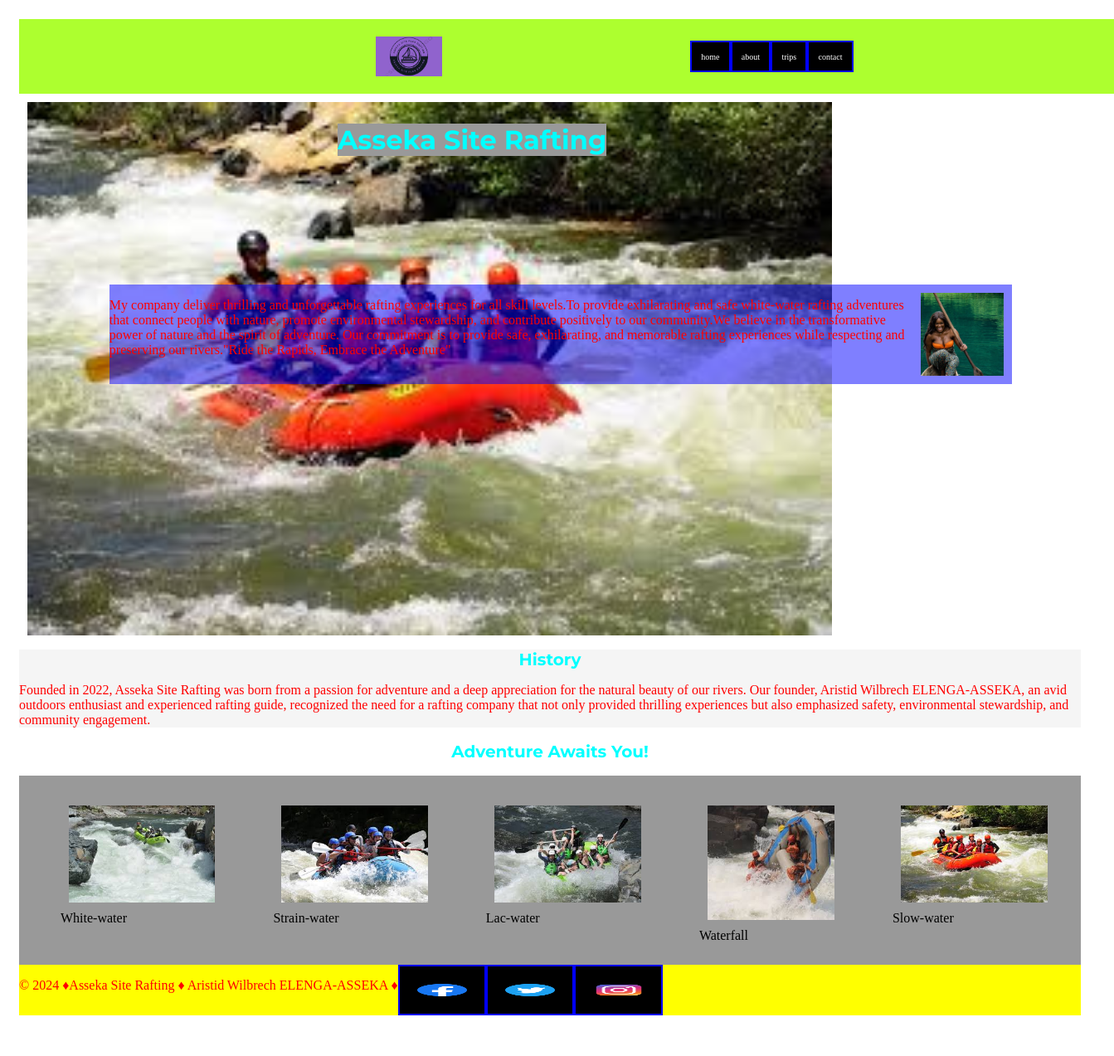
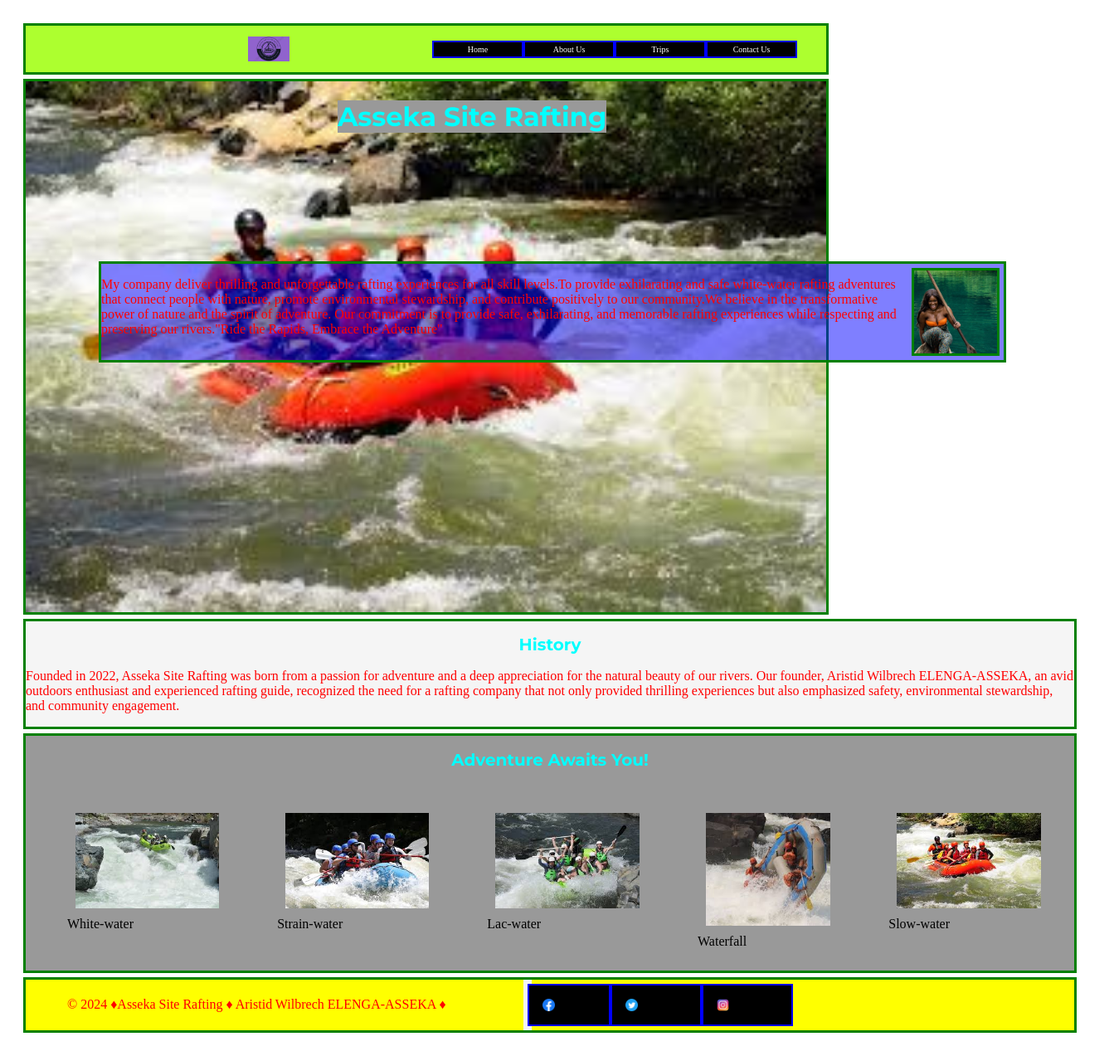
Before and after one commit to ELENGA-ASSEKA/wdd130, a plain HTML site: page wwr/about.html in a window 1280 px wide. Shown: the whole page at 83% size, 1343 px wide, since content can reach past the window. Before the commit the page ends 1247 px from the top, so only its background shows below. Drawn offline with Linux system fonts and the light colour scheme.

Commit message:
added changes

```diff
--- a/wwr/about.html
+++ b/wwr/about.html
@@ -10,22 +10,22 @@
     </head>
     <body>
             <header class="logo">
-                <img src="images/logo_trial.png" alt="Logo image">
+                <img src="images/logo_trial.png" alt="Logo-image">
                 <nav class="grid-container">
-                    <a href="index.html">home</a>
-                    <a href="about.html">about</a>
-                    <a href="trips.html">trips</a>
-                    <a href="contact.html">contact</a>
+                    <a href="index.html"> Home </a>
+                    <a href="about.html"> About Us </a>
+                    <a href="trips.html"> Trips </a>
+                    <a href="contact.html"> Contact Us </a>
                 </nav>
             </header>
             <main>
                 <div class="hero">
-                    <img src="images/images.jpeg" alt="heros image">
+                    <img src="images/images.jpeg" alt="heros-image">
                     <h1>Asseka Site Rafting</h1>
 
                     <article>
 
-                        <img src="images/caption.jpg" alt="client image">
+                        <img src="images/caption.jpg" alt="client-image">
                         <p>My company deliver thrilling and unforgettable rafting experiences for all skill levels.To provide exhilarating and safe white-water rafting adventures that connect people with nature, promote environmental stewardship, and contribute positively to our community.We believe in the transformative power of nature and the spirit of adventure. Our commitment is to provide safe, exhilarating, and memorable rafting experiences while respecting and preserving our rivers."Ride the Rapids, Embrace the Adventure"</p>
 
                     </article>
@@ -34,25 +34,26 @@
                         <h2>History</h2>
                         <p>Founded in 2022, Asseka Site Rafting was born from a passion for adventure and a deep appreciation for the natural beauty of our rivers. Our founder, Aristid Wilbrech ELENGA-ASSEKA, an avid outdoors enthusiast and experienced rafting guide, recognized the need for a rafting company that not only provided thrilling experiences but also emphasized safety, environmental stewardship, and community engagement.</p>
                     </section>
+                    <div class="advent">
                     <h2>Adventure Awaits You!</h2>
                     <section class="adventure">
 
                         <figure>
-                            <img src="images/images (1).jpeg" alt="">
+                            <img src="images/images-a.jpeg" alt="">
                             <figcaption>White-water</figcaption>
                         </figure>
                        <figure>
-                        <img src="images/images (2).jpeg" alt="">
+                        <img src="images/images-b.jpeg" alt="">
                         <figcaption>Strain-water</figcaption>
                        </figure>
 
                         <figure>
-                            <img src="images/images (3).jpeg" alt="">
+                            <img src="images/images-c.jpeg" alt="">
                             <figcaption>Lac-water</figcaption>
                         </figure>
 
                        <figure>
-                        <img src="images/images (4).jpeg" alt="">
+                        <img src="images/images-d.jpeg" alt="">
                         <figcaption>Waterfall</figcaption>
                        </figure>
                         <figure>
@@ -60,18 +61,19 @@
                         <figcaption>Slow-water</figcaption>
                         </figure>
                     </section>
+                </div>
             </main>
             <footer>
                <p>&#169; 2024 &#9830;Asseka Site Rafting &#9830; Aristid Wilbrech ELENGA-ASSEKA &#9830; </p>
                <nav class="sociallinks">
                 <a href="https://facebook.com">
-                  <img src="images/1_Facebook_colored_svg_copy-128.webp" alt="Facebook" width="60px" height="60px">
+                  <img src="images/1_Facebook_colored_svg_copy-128.webp" alt="Facebook">
                 </a>
                 <a href="https://twitter.com">
-                  <img src="images/1_Twitter2_colored_svg-64.webp" alt="Twitter" width="60px" height="60px">
+                  <img src="images/1_Twitter2_colored_svg-64.webp" alt="Twitter">
                 </a>
                 <a href="https://instagram.com">
-                  <img src="images/instagram_icon-instagram_buttoninstegram-64.webp" alt="Instagram" width="60px" height="60px">
+                  <img src="images/instagram_icon-instagram_buttoninstegram-64.webp" alt="Instagram">
                 </a>
               </nav>
             </footer>
--- a/wwr/styles/rafting.css
+++ b/wwr/styles/rafting.css
@@ -16,7 +16,7 @@ h1,h2{
 }
 nav{
     background-color: whitesmoke;
-    font-size: 25px;
+
     display: flex;
     max-width: 0;
 }
@@ -26,28 +26,34 @@ p{
     text-decoration-color: #999;
 }
 body{
-   font-family: var(--nav-link-color);
+
    width: 100%;
    padding: 15px;
 }
 
 nav a:link{
-    display: flex;
-    grid-template-columns: 400px 1fr 1fr 1fr;
+    display: grid;
+    grid-template-columns: 100px 1fr 1fr 1fr;
     color: white;
     text-align: center;
     text-decoration: none;
-    padding: 0.7rem;
+    padding: 3px;
+
 }
 header{
-    display: flex;
-    padding: 20px;
+    display: grid;
+    grid-template-columns: 200px auto;
+
+    margin: 5px;
+    border: 3px solid green;
     justify-content: center;
     background-color: greenyellow;
     position: relative;
-    width: 100%;
+    width: 965px;
     justify-content: space-evenly;
     align-items: center;
+
+
 
 
     }
@@ -60,8 +66,10 @@ div{
 }
 
 .hero img {
+    border: 3px solid green;
+    margin: 5px;
     display: block;
-    width: 970px;
+    width: 965px;
     height: auto;
   }
 h1{
@@ -74,23 +82,20 @@ h1{
 article{
 
     background-color: #0000FF80;
-    max-height: 25%;
+    width: 85%;
     position: absolute;
     top: 220px;
-    max-width: 85%;
-    left: 8.5%;
-
-
+    border: 3px solid green;
+   left: 7.5%;
 }
 .hero article img{
     float: right;
     width: 100px;
 }
 .logo img{
-    margin: 0 0.25rem 0 1rem;
-    width: 80px;
-    height: auto;
-    padding: 1px;
+    width: 50px;
+    padding: 3px;
+
 }
 .grid-container{
     display: flex;
@@ -111,12 +116,13 @@ a{
 }
 .history{
     background-color: whitesmoke;
-
+    border: 3px solid green;
+    margin: 5px;
     max-width: 100%;
 }
 .adventure{
     display: flex;
-    background-color: #999;
+
     padding: 10px;
     max-width: 100%;
 
@@ -127,16 +133,20 @@ a{
     max-width: 100%;
 }
 footer{
-    display: flex;
-    grid: 200px;
-    grid-template-columns: 60px 90px;
+    display: grid;
+    grid-template-columns: 600px 1fr ;
     background-color: yellow;
+    border: 3px solid green;
+    margin: 5px;
+    align-items: center;
 
 
 }
 
 footer img{
+
     height: 15px;
+    padding: 3px;
 
 
 }
@@ -147,3 +157,19 @@ h2{
 .adventure h2{
     align-self: flex-start;
 }
+.advent{
+    background-color: #999;
+    border: 3px solid green;
+    margin: 5px;
+}
+.sociallinks{
+    display: grid;
+    grid-template-columns: 100px 1fr 1fr;
+    padding: 5px;
+
+
+}
+footer p{
+    position: relative;
+    left: 50px;
+}
```
Also changed, not shown: wwr/images/images-a.jpeg (renamed from wwr/images/images (1).jpeg), wwr/images/images-b.jpeg (renamed from wwr/images/images (2).jpeg), wwr/images/images-c.jpeg (renamed from wwr/images/images (3).jpeg), wwr/images/images-d.jpeg (renamed from wwr/images/images (4).jpeg).
